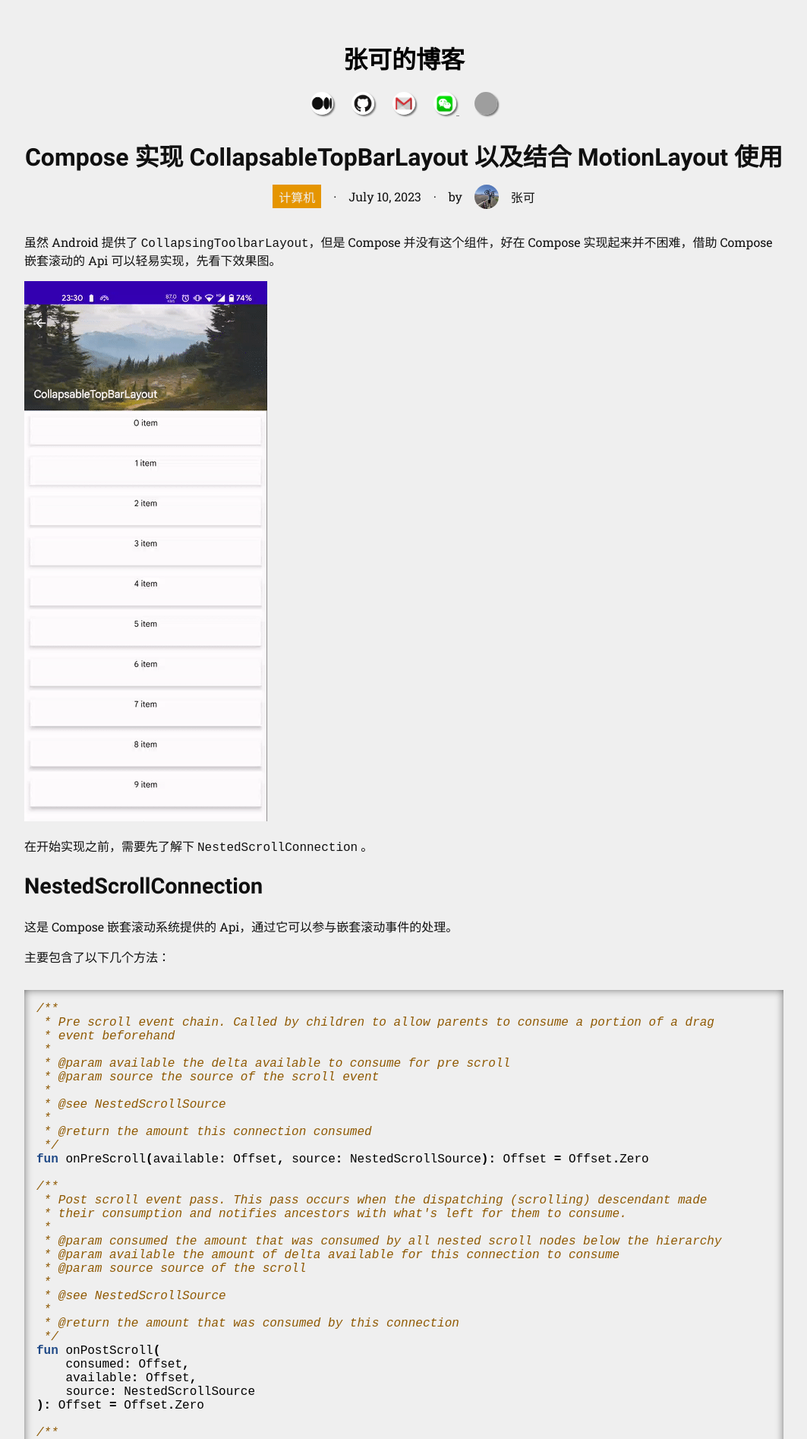
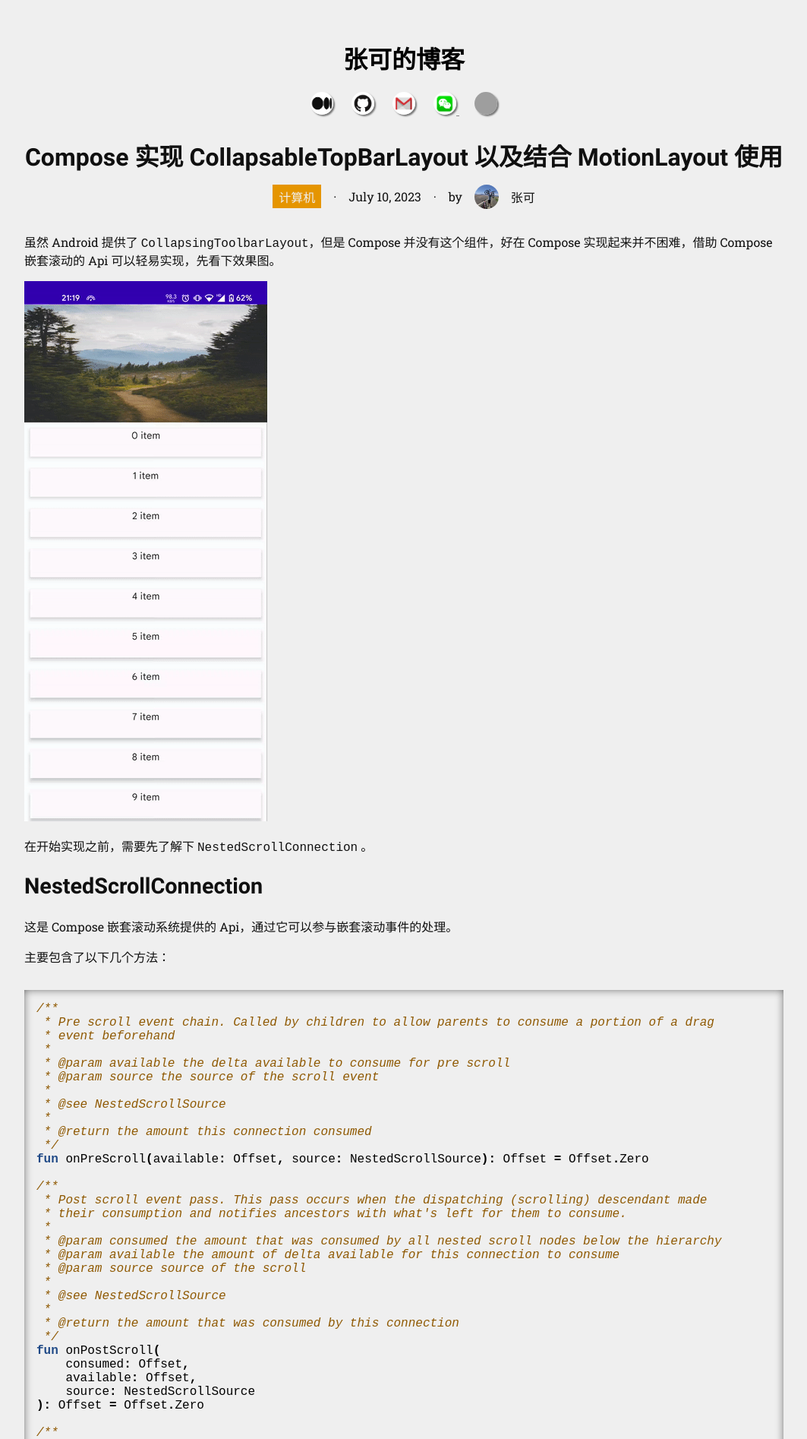
Before and after one commit to 0xZhangKe/0xZhangKe.github.io, a Jekyll site: the page built from _posts/2023-07-10-CollapsableTopBarLayout.md, in a window 1280 px wide. Shown: the top 1894 px of the page at 76% size, without its empty margins (108-1171 px from the left). Built offline with Jekyll 4.4.1, drawn with Linux system fonts in a browser that asks for light colours; comment, search, counter and statistics services are not loaded; grey boxes are pictures that could not be loaded.

Commit message:
Update 2023-07-10-CollapsableTopBarLayout.md

```diff
--- a/_posts/2023-07-10-CollapsableTopBarLayout.md
+++ b/_posts/2023-07-10-CollapsableTopBarLayout.md
@@ -8,7 +8,7 @@ date:   2023-07-10 23:59:30 +0800
 
 虽然 Android 提供了 `CollapsingToolbarLayout`，但是 Compose 并没有这个组件，好在 Compose 实现起来并不困难，借助 Compose 嵌套滚动的 Api 可以轻易实现，先看下效果图。
 
-![first.gif](/assets/img/post/collapsable/first.gif)
+![first.gif](/assets/img/post/collapsable/second.gif)
 
 在开始实现之前，需要先了解下 `NestedScrollConnection` 。
 
@@ -298,7 +298,7 @@ fun CollapsableTopBarLayout(
 
 顺便说下，如果结合 `MotionLayout` 使用的话，可以实现很多炫酷的交互，例如这种。
 
-![second.gif](/assets/img/post/collapsable/second.gif)
+![second.gif](/assets/img/post/collapsable/first.gif)
 
 `MotionLayout` 是 `ConstrainLayout` 提供的控件，用于实现交互动画，具体使用这里就不多介绍了，跟 `ConstrainLayout` 比较类似。这就直接放上上面这种布局动画的代码。
 
```
